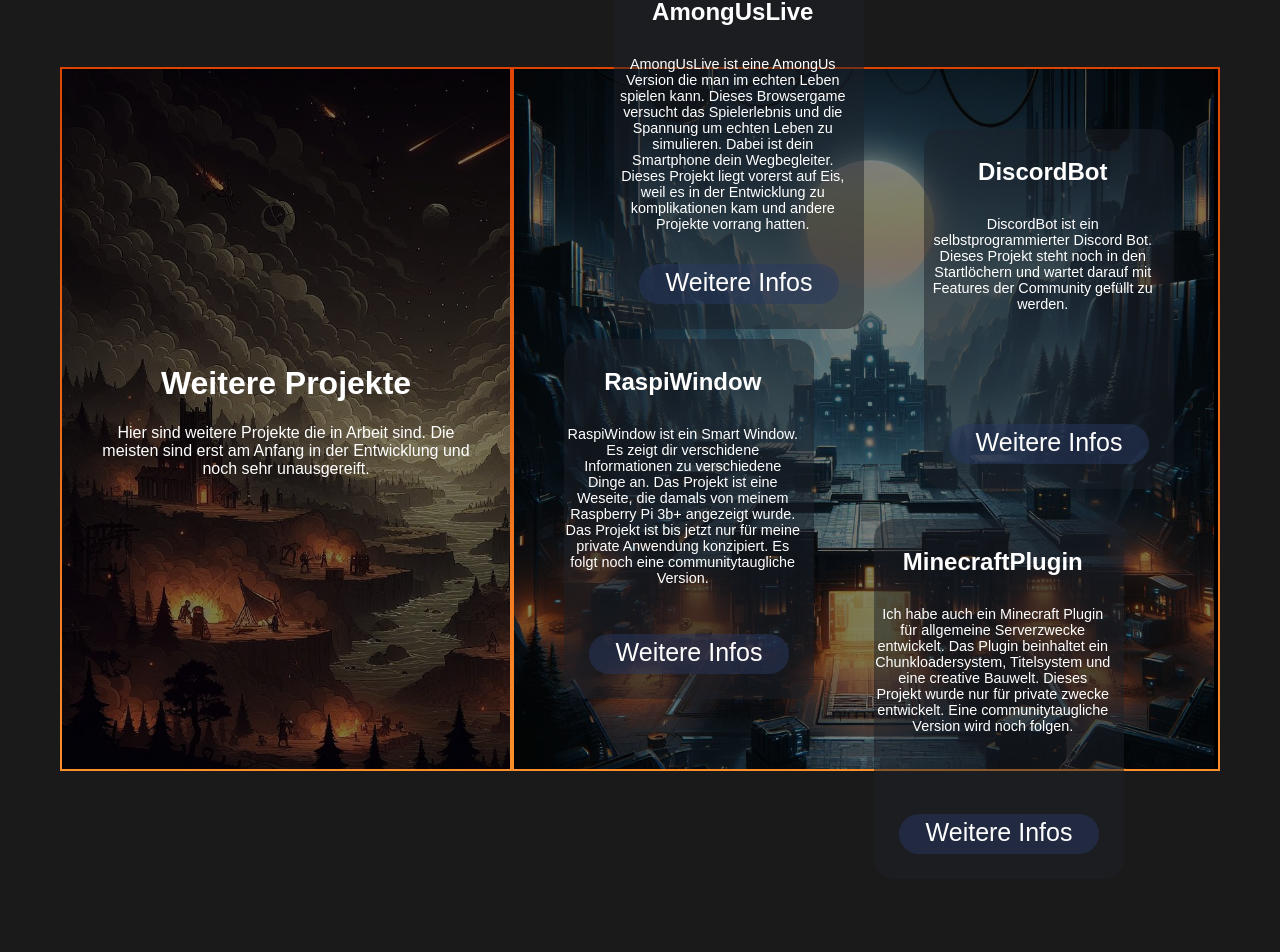
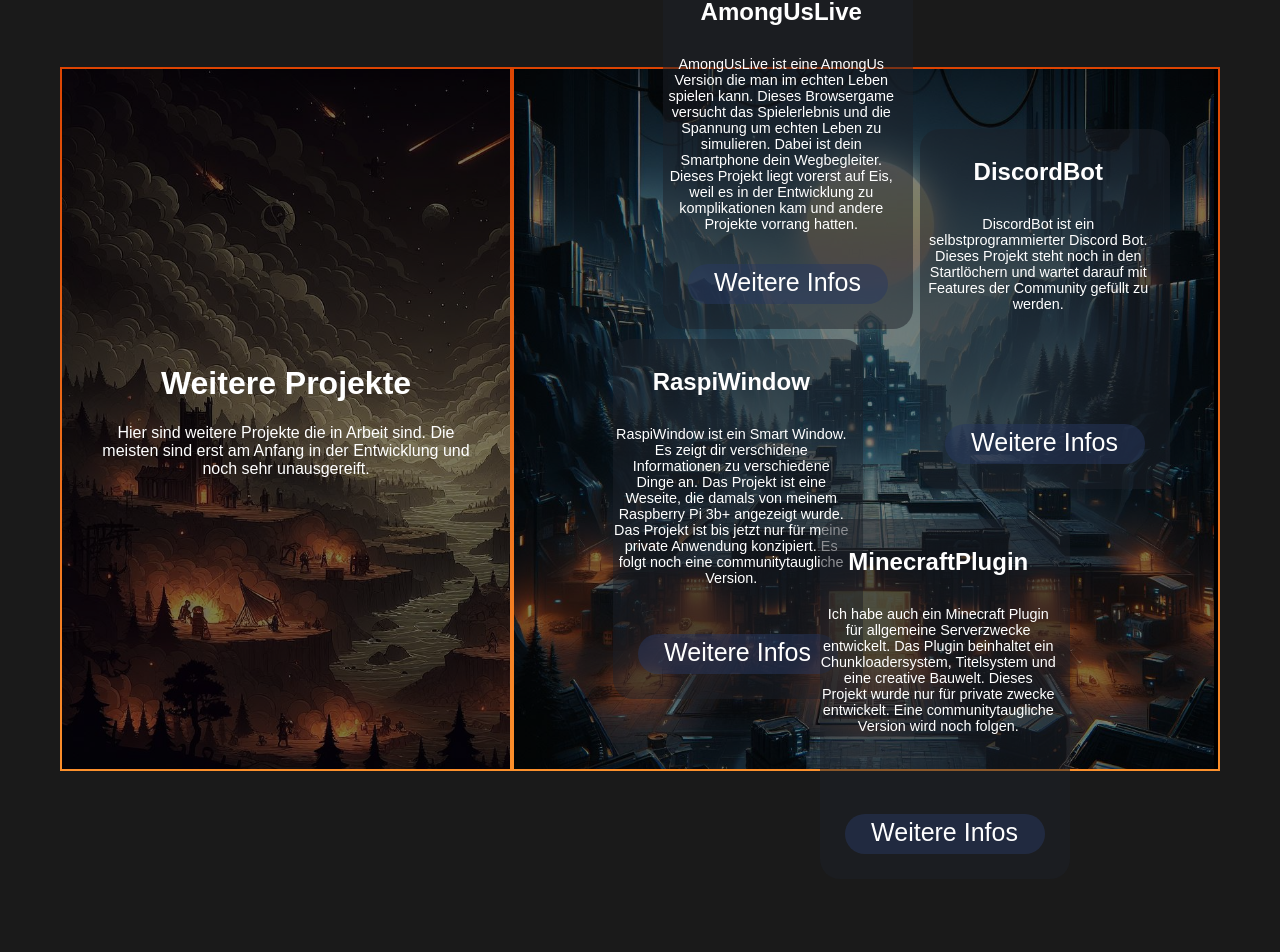
Before and after one commit to JE-Development/Inforge, a Vue app: page / in a window 1280 px wide. Shown: the part 1340-2292 px from the top of the page. Built offline with nearby package versions, Linux system fonts and the light colour scheme; no server answers; what @kyvg/vue3-notification would draw is missing.

Commit message:
removing chains

```diff
--- a/src/components/MainPage.vue
+++ b/src/components/MainPage.vue
@@ -6,8 +6,8 @@
       <img src="../assets/background.png" class="background-image on-top">
 
       <div class="center-horizontal relative on-bottom">
-        <img src="../assets/chain.png" class="chain-image absolute" style="transform: translate(500px, -350px)">
-        <img src="../assets/chain.png" class="chain-image absolute" style="transform: translate(-500px, -350px)">
+        <!--<img src="../assets/chain.png" class="chain-image absolute" style="transform: translate(500px, -350px)">
+        <img src="../assets/chain.png" class="chain-image absolute" style="transform: translate(-500px, -350px)">/!-->
       </div>
     </div>
 
@@ -99,18 +99,18 @@
             <div class="absolute overflow-hidden max-height" style="width: 55vw; background: #000000">
               <img src="../assets/content-background-2.jpeg" style="opacity: 0.5; object-fit: contain" class="project-content-image">
             </div>
-            <div class="absolute">
+            <div class="absolute max-width">
               <div class="project-grid max-height">
                 <div class="max-width max-height center" style="transform: translate(100px, -100px)">
                   <InfoCard title="AmongUsLive" :button="'Weitere Infos'" teaser="AmongUsLive ist eine AmongUs Version die man im echten Leben spielen kann. Dieses Browsergame versucht das Spielerlebnis und die Spannung um echten Leben zu simulieren. Dabei ist dein Smartphone dein Wegbegleiter. Dieses Projekt liegt vorerst auf Eis, weil es in der Entwicklung zu komplikationen kam und andere Projekte vorrang hatten."/>
                 </div>
-                <div class="max-width max-height center" style="transform: translate(150px, 60px)">
+                <div class="max-width max-height center" style="transform: translate(0px, 60px)">
                   <InfoCard title="DiscordBot" :button="'Weitere Infos'" teaser="DiscordBot ist ein selbstprogrammierter Discord Bot. Dieses Projekt steht noch in den Startlöchern und wartet darauf mit Features der Community gefüllt zu werden."/>
                 </div>
                 <div class="max-width max-height center" style="transform: translate(50px, -100px)">
                   <InfoCard title="RaspiWindow" :button="'Weitere Infos'" teaser="RaspiWindow ist ein Smart Window. Es zeigt dir verschidene Informationen zu verschiedene Dinge an. Das Projekt ist eine Weseite, die damals von meinem Raspberry Pi 3b+ angezeigt wurde. Das Projekt ist bis jetzt nur für meine private Anwendung konzipiert. Es folgt noch eine communitytaugliche Version."/>
                 </div>
-                <div class="max-width max-height center" style="transform: translate(100px, 80px)">
+                <div class="max-width max-height center" style="transform: translate(-100px, 80px)">
                   <InfoCard title="MinecraftPlugin" :button="'Weitere Infos'" teaser="Ich habe auch ein Minecraft Plugin für allgemeine Serverzwecke entwickelt. Das Plugin beinhaltet ein Chunkloadersystem, Titelsystem und eine creative Bauwelt. Dieses Projekt wurde nur für private zwecke entwickelt. Eine communitytaugliche Version wird noch folgen."/>
                 </div>
               </div>
@@ -146,10 +146,10 @@
       <div class="project-space-under"></div>
 
 
-      <div class="center-horizontal on-bottom">
+      <!--<div class="center-horizontal on-bottom">
         <img src="../assets/chain.png" class="chain-image absolute" style="transform: translate(-500px, -200px)">
         <img src="../assets/chain.png" class="chain-image absolute" style="transform: translate(500px, -200px)">
-      </div>
+      </div>/!-->
 
       <div>
         <div class="center-horizontal suggest absolute max-width">
```
